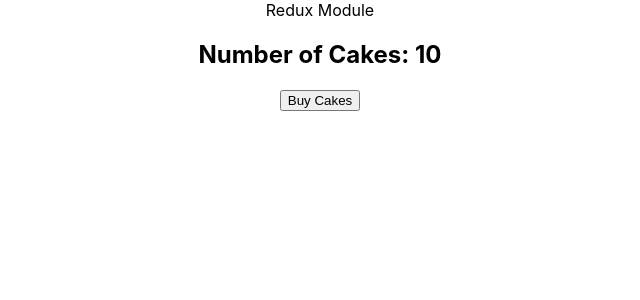
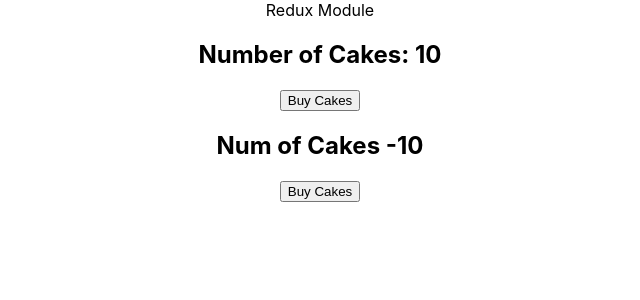
Before and after one commit to chakshu17/Redux-Module-React, a React (Create React App) app: page / in a window 1280 px wide. Shown: the top 300 px of the page, without its empty margins (320-960 px from the left). Built offline with nearby package versions, Linux system fonts and the light colour scheme.

Commit message:
selector hooks

```diff
--- a/src/App.js
+++ b/src/App.js
@@ -2,6 +2,7 @@
 import { Provider } from 'react-redux';
 import './App.css';
 import CakeContainer from './components/CakeContainer';
+import HooksCakeContainer from './components/HooksCakeContainer';
 import store from './redux/store'
 
 function App() {
@@ -11,6 +12,7 @@
       Redux Module
       <div>
         <CakeContainer/>
+        <HooksCakeContainer/>
       </div>
     </div>
     </Provider>
--- /dev/null
+++ b/src/components/HooksCakeContainer.js
@@ -0,0 +1,16 @@
+import React from "react";
+import { useDispatch, useSelector } from "react-redux";
+import { buyCake } from "../redux";
+
+function HooksCakeContainer() {
+  const numOfCakes = useSelector((state) => state.numOfCakes);
+  const dispatch = useDispatch()
+	return (
+		<div>
+			<h2> Num of Cakes -{numOfCakes} </h2>
+			<button onClick={()=>dispatch(buyCake())} >Buy Cakes</button>
+		</div>
+	);
+}
+
+export default HooksCakeContainer;
```
